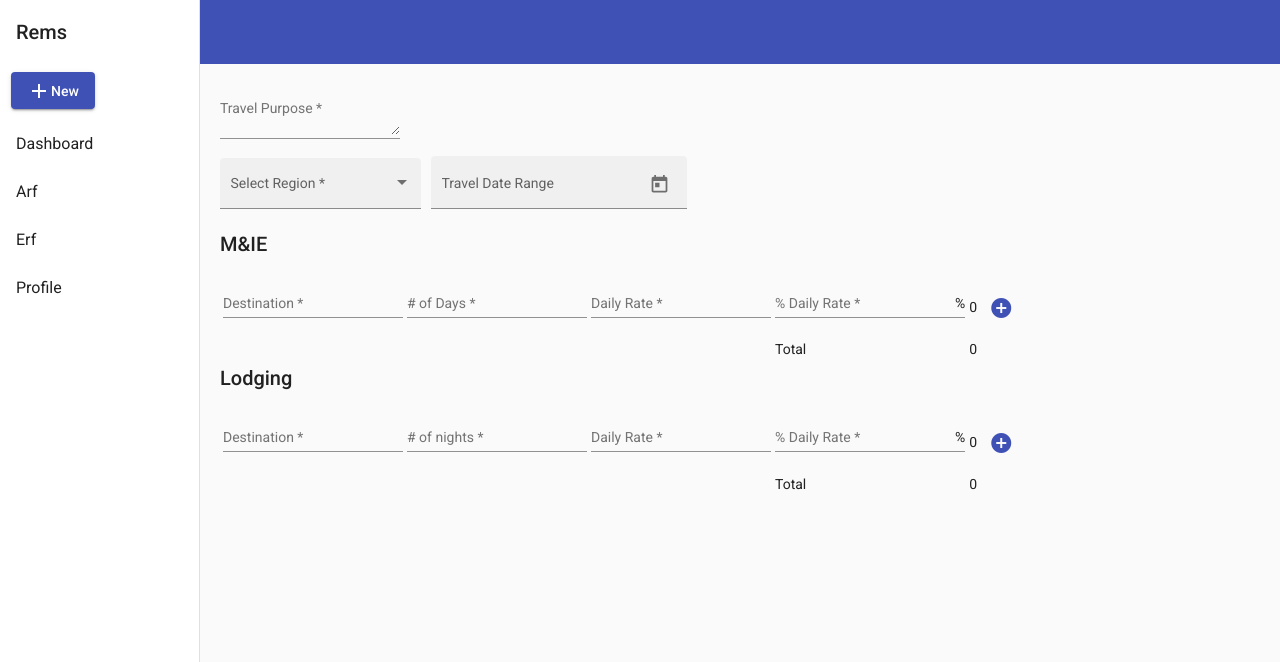
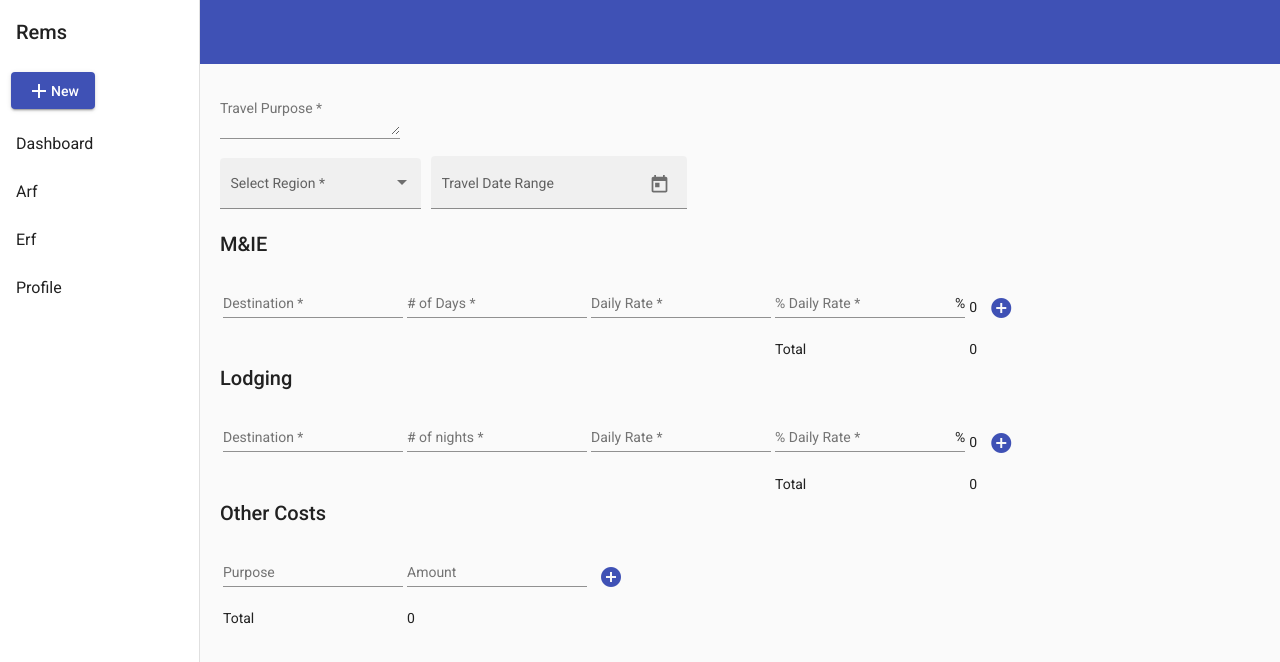
Before and after one commit to v4mpc/rems, an Angular app in the folder frontend/: page /arfs-create in a window 1280 px wide. Shown: the top 662 px of the page. Built offline with nearby package versions, Linux system fonts and the light colour scheme.

Commit message:
other cost is done

```diff
--- /dev/null
+++ b/frontend/src/app/interfaces/other-cost.ts
@@ -0,0 +1,6 @@
+export interface OtherCost {
+    purpose: string,
+    amount: number,
+
+
+}
--- a/frontend/src/app/pages/arf-create/arf-create.component.html
+++ b/frontend/src/app/pages/arf-create/arf-create.component.html
@@ -244,5 +244,83 @@
 
 
 
+    <div formArrayName="otherCosts">
+        <h2>Other Costs</h2>
+
+
+        <table>
+
+            <thead>
+
+            </thead>
+
+            <tbody>
+                <ng-container *ngFor="let otherCost of otherCosts.controls; let i=index">
+                    <ng-container [formGroupName]="i">
+                        <tr>
+                            <td>
+                                <mat-form-field>
+                                    <mat-label>Purpose</mat-label>
+                                    <input matInput formControlName="purpose">
+                                    <mat-error>
+                                        Please fill this field
+                                    </mat-error>
+                                </mat-form-field>
+                            </td>
+                            <td>
+                                <mat-form-field>
+                                    <mat-label>Amount</mat-label>
+                                    <input matInput formControlName="amount" type="number">
+                                    <mat-error>
+                                        Please fill this field
+                                    </mat-error>
+                                </mat-form-field>
+                            </td>
+
+
+                            <td *ngIf="i+1==otherCosts.length">
+                                <button mat-icon-button color="primary" (click)="addOtherCost({destination:''})"
+                                    aria-label="Example icon button with a home icon">
+                                    <mat-icon>add_circle</mat-icon>
+                                </button>
+                            </td>
+                            <td *ngIf="otherCosts.length>1">
+                                <button mat-icon-button color="warn" (click)="removeOtherCost(i)"
+                                    aria-label="Example icon button with a home icon">
+                                    <mat-icon>remove_circle</mat-icon>
+                                </button>
+                            </td>
+
+
+                        </tr>
+                    </ng-container>
+
+
+
+                </ng-container>
+                <tr>
+
+
+                    <td>Total</td>
+                    <td>{{otherCostsSum()|number}}</td>
+                    <td></td>
+                    <td></td>
+                </tr>
+
+
+
+
+
+
+
+
+            </tbody>
+        </table>
+
+
+    </div>
+
+
+
 
 </form>
--- a/frontend/src/app/pages/arf-create/arf-create.component.ts
+++ b/frontend/src/app/pages/arf-create/arf-create.component.ts
@@ -4,6 +4,7 @@ import { MatSnackBar } from '@angular/material/snack-bar';
 import { Me } from "../../interfaces/me";
 import { Location } from "../../interfaces/location";
 import { Lodging } from "../../interfaces/lodging";
+import { OtherCost } from "../../interfaces/other-cost";
 
 
 interface Food {
@@ -47,6 +48,8 @@ export class ArfCreateComponent implements OnInit {
     this.maxDate = new Date(currentYear + 1, 11, 31);
     this.addMe({ destination: '', days: null, rate: null, pRate: null })
     this.addLodging({ destination: '', nights: null, rate: null, pRate: null })
+    this.addOtherCost({ purpose: '', amount: null })
+
 
   }
 
@@ -86,10 +89,10 @@ export class ArfCreateComponent implements OnInit {
   }
 
 
-  addOtherCost() {
+  addOtherCost(otherCost: OtherCost) {
     const group = new FormGroup({
-      purpose: new FormControl(''),
-      amount: new FormControl(''),
+      purpose: new FormControl(otherCost.purpose),
+      amount: new FormControl(otherCost.amount),
     })
 
 
@@ -244,4 +247,18 @@ export class ArfCreateComponent implements OnInit {
   }
 
 
+  otherCostsSum() {
+
+    let sum = 0
+    this.otherCosts.value.forEach(otherCost => {
+      sum += otherCost.amount
+    });
+
+    return sum
+
+
+
+  }
+
+
 }
```
